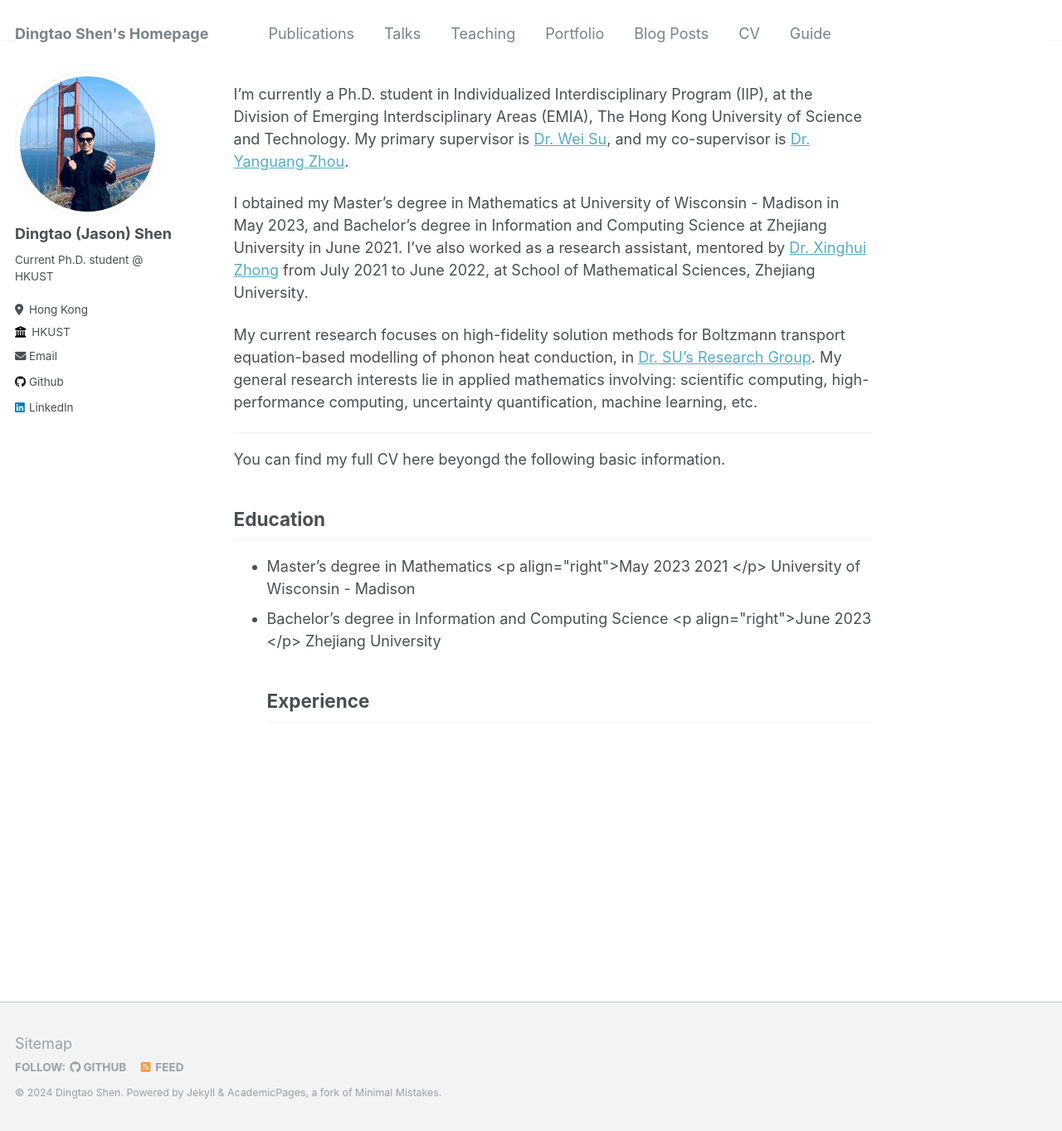
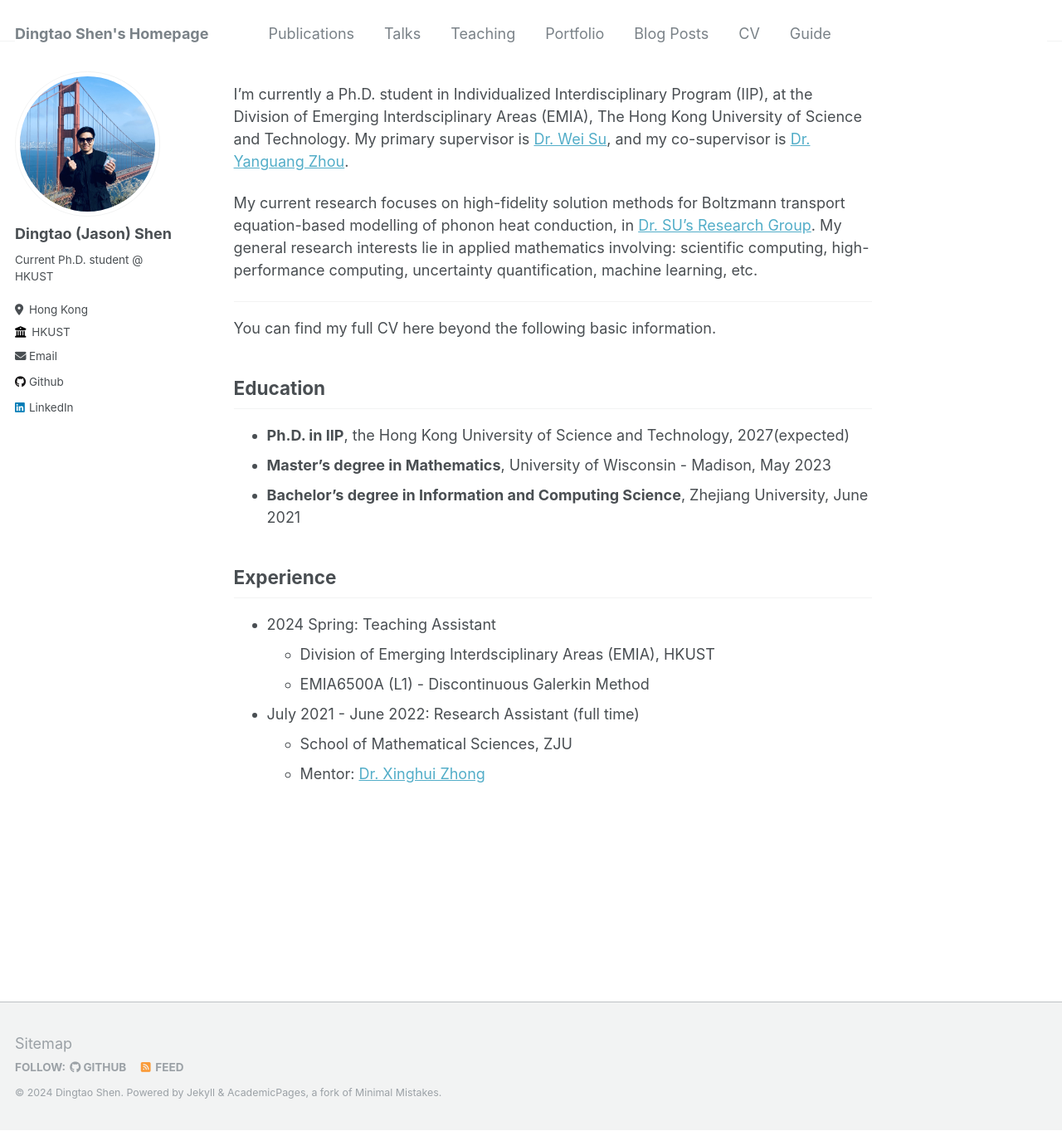
Before and after one commit to dingtao-shen/dingtao-shen.github.io, a Jekyll site: the page built from _pages/about.md, in a window 1280 px wide and 1363 px high. Shown: the whole window at 83% size. Built offline with Jekyll 4.4.1, drawn with Linux system fonts in a browser that asks for light colours.

Commit message:
Update about.md

```diff
--- a/_pages/about.md
+++ b/_pages/about.md
@@ -9,17 +9,21 @@ redirect_from:
 
 I'm currently a Ph.D. student in Individualized Interdisciplinary Program (IIP), at the Division of Emerging Interdsciplinary Areas (EMIA), The Hong Kong University of Science and Technology. My primary supervisor is [Dr. Wei Su](https://facultyprofiles.hkust.edu.hk/profiles.php?profile=wei-su-weisu), and my co-supervisor is [Dr. Yanguang Zhou](https://seng.hkust.edu.hk/about/people/faculty/yanguang-zhou).
 
-I obtained my Master's degree in Mathematics at University of Wisconsin - Madison in May 2023, and Bachelor's degree in Information and Computing Science at Zhejiang University in June 2021. I've also worked as a research assistant, mentored by [Dr. Xinghui Zhong](https://person.zju.edu.cn/en/zhongxh) from July 2021 to June 2022, at School of Mathematical Sciences, Zhejiang University.
-
 My current research focuses on high-fidelity solution methods for Boltzmann transport equation-based modelling of phonon heat conduction, in [Dr. SU's Research Group](https://weisu-mae.github.io/). My general research interests lie in applied mathematics involving: scientific computing, high-performance computing, uncertainty quantification, machine learning, etc.
 
 ---
 
-You can find my full CV here beyongd the following basic information.
+You can find my full CV here beyond the following basic information.
 
 ## Education
-- Master's degree in Mathematics <p align="right">May 2023 2021 </p>
-  University of Wisconsin - Madison
-- Bachelor's degree in Information and Computing Science <p align="right">June 2023 </p>
-  Zhejiang University
+- **Ph.D. in IIP**, the Hong Kong University of Science and Technology, 2027(expected)
+- **Master's degree in Mathematics**, University of Wisconsin - Madison, May 2023
+- **Bachelor's degree in Information and Computing Science**, Zhejiang University, June 2021
+
 ## Experience
+- 2024 Spring: Teaching Assistant
+  - Division of Emerging Interdsciplinary Areas (EMIA), HKUST
+  - EMIA6500A (L1) - Discontinuous Galerkin Method
+- July 2021 - June 2022: Research Assistant (full time)
+  - School of Mathematical Sciences, ZJU
+  - Mentor: [Dr. Xinghui Zhong](https://person.zju.edu.cn/en/zhongxh)
```
